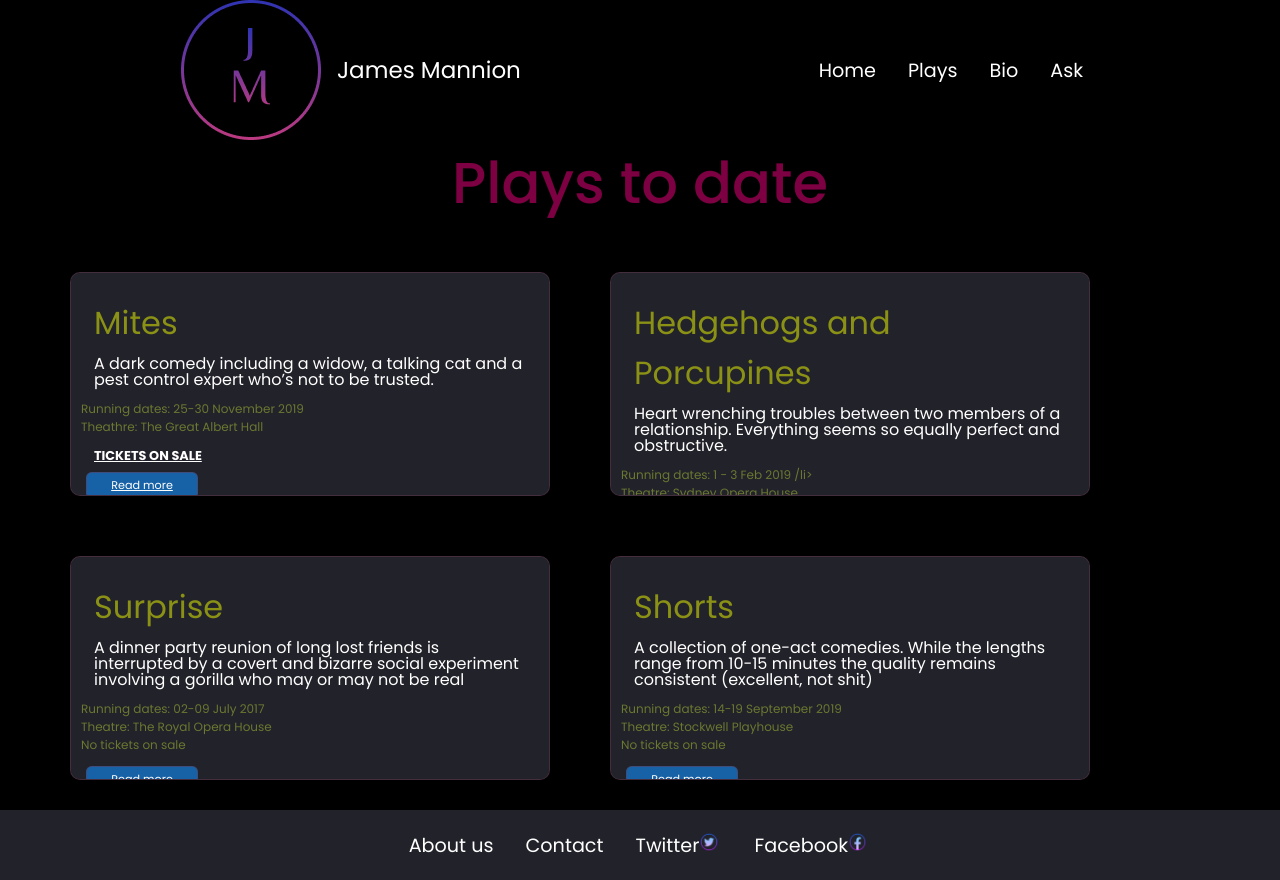
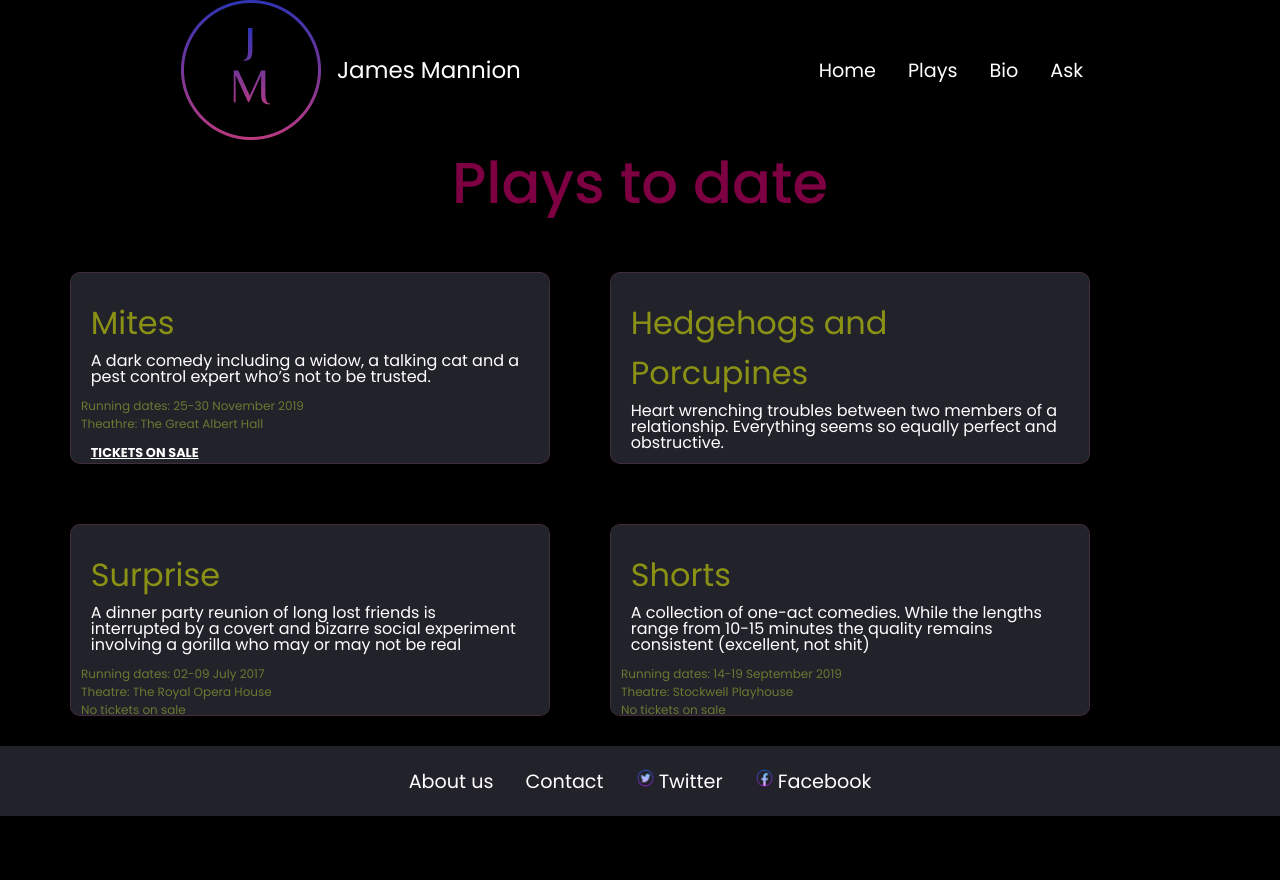
Before and after one commit to georgeorsler/Proto-1-JM-WEB, a plain HTML site: page plays.html in a window 1280 px wide. After the commit the page ends 816 px from the top, so only its background shows below. Drawn offline with Linux system fonts and the light colour scheme.

Commit message:
social lnks _blank

```diff
--- a/plays.css
+++ b/plays.css
@@ -6,7 +6,7 @@
     border: 1px solid rgba(103, 56, 81, 0.5);
     margin: 30px;
     float: left;
-    max-height: 14rem;
+    max-height: 12rem;
     max-width: 40%;
     overflow: auto;
 }
--- a/plays.html
+++ b/plays.html
@@ -11,7 +11,7 @@
 <body class=" full-height-grow">
     <div class="container">
     <header class="main-header">
-        <a href="index.html1" class="brand-logo">
+        <a href="index.html" class="brand-logo">
             <img src= "images/logo.png">
             <div class="brand-logo-name">James Mannion</div>
         </a>
@@ -89,10 +89,10 @@
             <nav class="footer-nav">
                 <ul>
                     <li>
-                        <a href="url(www.twitter.com)" class="social-link">Twitter<img src="images/icons-twitter.png"></a>
+                        <a target= "_blank" href= www.twitter.com class="social-link"><img src="images/icons-twitter.png">Twitter</a>
                     </li>
                     <li>
-                        <a href="url(www.facebook.com)" class="social-link">Facebook<img src="images/icon-facebook.png"></a>
+                        <a target= "_blank" href= "https://www.facebook.com/jpmannion99" class="social-link"><img src="images/icon-facebook.png">Facebook</a>
                     </li>
                 </ul>
             </nav>
--- a/styles.css
+++ b/styles.css
@@ -106,7 +106,7 @@ body {
 p {
     font-size: .8rem;
     line-height: 1rem;
-    margin: .5rem;
+    margin: .3rem;
 }
 
 a {
```
Also changed, not shown: index.html (+1 -1 lines).
